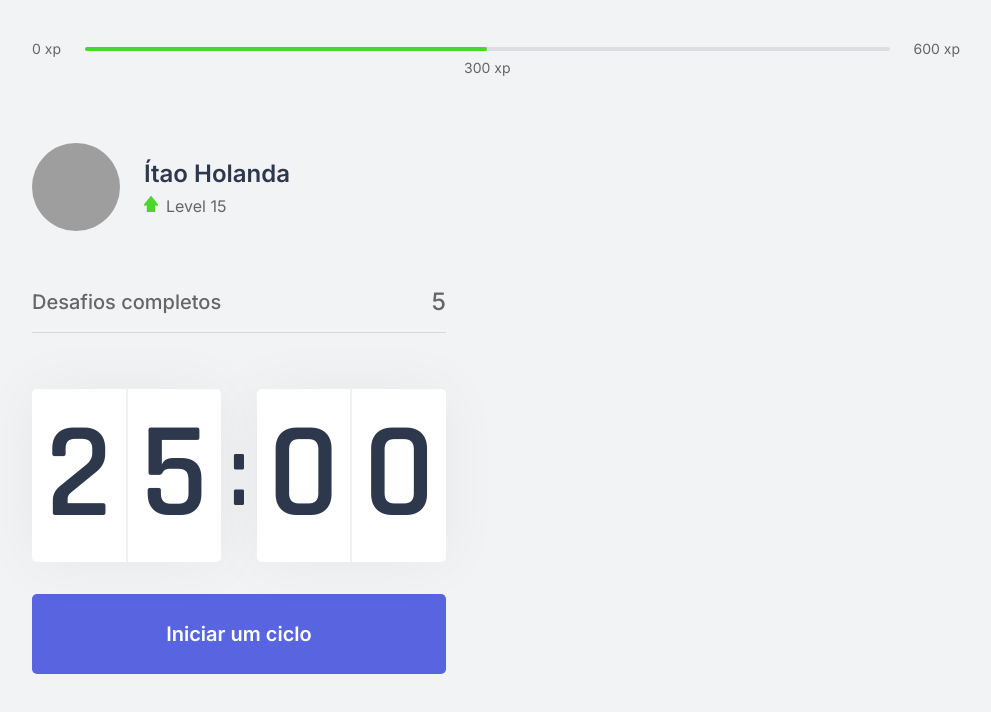
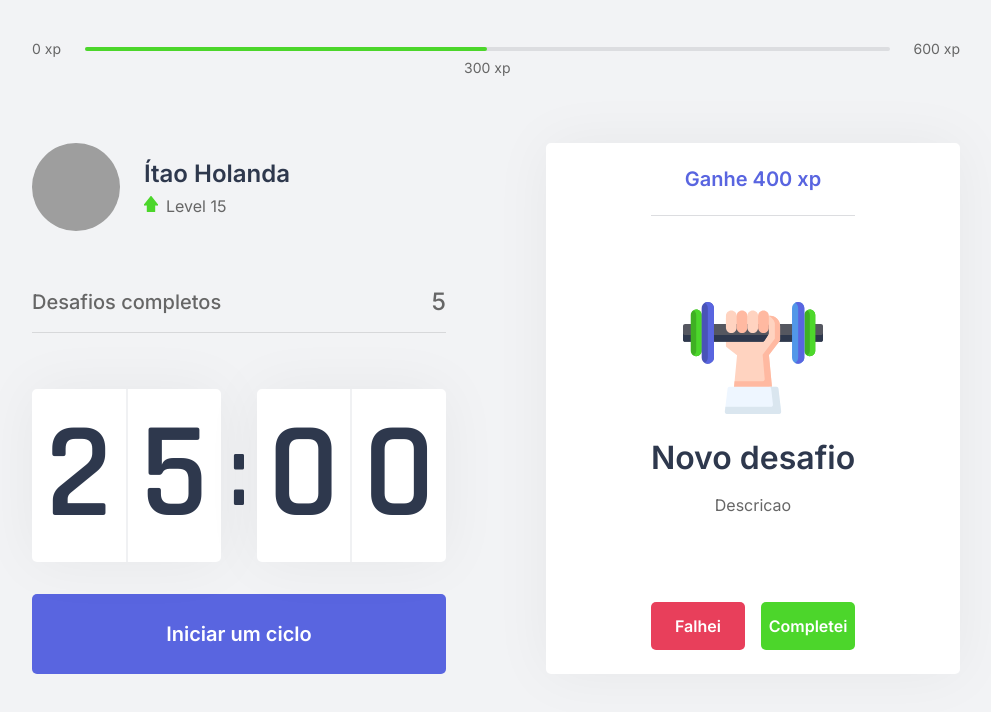
Before and after one commit to italoholanda/NextJS__move-it, a Next.js app: page / in a window 1280 px wide. Shown: the top 712 px of the page, without its empty margins (144-1135 px from the left). Built offline with nearby package versions, Linux system fonts and the light colour scheme; grey boxes are pictures that could not be loaded.

Commit message:
initial challengesContext strucure

```diff
--- /dev/null
+++ b/challenges.json
@@ -0,0 +1,62 @@
+[
+  {
+    "type": "body",
+    "description": "Estique um de seus braços com a palma da mão virada para frente e puxe os dedos para cima por 10 segundos por mão.",
+    "amount": 80
+  },
+  {
+    "type": "body",
+    "description": "Estique seu braço contra o peito e puxe-o utilizando o outro braço por 10 segundos por braço.",
+    "amount": 60
+  },
+  {
+    "type": "body",
+    "description": "Puxe seu pescoço com a ajuda da mão para a direita e para a esquerda, permanecendo na posição por alguns segundos.",
+    "amount": 70
+  },
+  {
+    "type": "body",
+    "description": "Com as duas mãos na parte de trás da cabeça, leve-a para baixo, alongando a parte de trás da região.",
+    "amount": 60
+  },
+  {
+    "type": "body",
+    "description": "Cruze as pernas e desça com as mãos esticadas em direção ao chão. Repita o movimento com a outra perna na frente.",
+    "amount": 100
+  },
+  {
+    "type": "body",
+    "description": "Sentado, abra as pernas e tente encostar as palmas das mãos no chão, repita 3 vezes por 5 segundos.",
+    "amount": 80
+  },
+  {
+    "type": "body",
+    "description": "Puxe o joelho de encontro ao peito e segure, troque de perna após 10 segundos.",
+    "amount": 50
+  },
+  {
+    "type": "body",
+    "description": "Sentado, cruze uma perna e incline seu tronco à frente, troque de perna após 10 segundos.",
+    "amount": 80
+  },
+  {
+    "type": "eye",
+    "description": "Sentado, feche os olhos e cubra-os com as palmas da mão durante 2 minutos, depois abra normalmente.",
+    "amount": 90
+  },
+  {
+    "type": "eye",
+    "description": "Em algum ambiente aberto, olhe o mais longe que puder em quatro direções por 3s, mexa apenas os olhos. Repita 3 vezes.",
+    "amount": 140
+  },
+  {
+    "type": "eye",
+    "description": "Usando os polegares, massage a área abaixo das sobrancelhas em movimentos circulares por 15 segundos.",
+    "amount": 70
+  },
+  {
+    "type": "body",
+    "description": "Em pé, gire a cintura o máximo que puder para a esquerda, segure por cinco segundos. Repita para a direita.",
+    "amount": 90
+  }
+]
--- /dev/null
+++ b/components/ChallengeBox.tsx
@@ -0,0 +1,41 @@
+import styles from "../styles/components/ChallengeBox.module.css";
+
+export function ChallengeBox() {
+  const hasActiveChallenge = true;
+
+  return (
+    <div className={styles.challengeContainer}>
+      {hasActiveChallenge ? (
+        <div className={styles.challengeActive}>
+          <header>Ganhe 400 xp</header>
+
+          <main>
+            <img src="/icons/body.svg" />
+            <strong>Novo desafio</strong>
+            <p>Descricao</p>
+          </main>
+
+          <footer>
+            <button type="button" className={styles.challengeFailedButton}>
+              Falhei
+            </button>
+            <button type="button" className={styles.challengeSucceededButton}>
+              Completei
+            </button>
+          </footer>
+        </div>
+
+      ) : (
+
+		<div className={styles.challengeNotActive}>
+          <strong>Finalize um ciclo para receber um desafio</strong>
+          <p>
+            <img src="icons/level-up.svg" alt="Level up" />
+            Avance de level completando os desafios.
+          </p>
+        </div>
+
+      )}
+    </div>
+  );
+}
--- a/components/Countdown.tsx
+++ b/components/Countdown.tsx
@@ -1,5 +1,6 @@
 import cx from "classnames";
 import React from "react";
+import { ChallengesContext } from "../contexts/ChallengesContext";
 import styles from "../styles/components/Countdown.module.css";
 
 export function Countdown() {
@@ -11,13 +12,15 @@
   const [secondLeft, secondRight] = String(seconds).padStart(2, "0").split("");
   const [hasFinished, setHasFinished] = React.useState(false);
   const [isActive, setIsActive] = React.useState(false);
+  const { startNewChallenge } = React.useContext(ChallengesContext);
 
   React.useEffect(() => {
     if (isActive && time > 0) {
       countdownTimeout = setTimeout(() => {
         setTime(time - 1);
-      }, 1000);
+      }, 0.1);
     } else if (isActive && time === 0) {
+	  startNewChallenge();
       setHasFinished(true);
       setIsActive(false);
     }
--- /dev/null
+++ b/contexts/ChallengesContext.tsx
@@ -0,0 +1,46 @@
+import React, { ReactNode } from "react";
+import challenges from '../challenges.json';
+
+interface ChallengesProviderProps {
+  children: ReactNode;
+}
+
+interface ChallengesContextData {
+  level: number;
+  currentExperience: number;
+  challengesCompleted: number;
+  levelUp: () => void;
+  startNewChallenge: () => void;
+}
+
+export const ChallengesContext = React.createContext(
+  {} as ChallengesContextData
+);
+
+function startNewChallenge() {
+	console.log("Passei por aqui");
+}
+
+export function ChallengesProvider({ children }: ChallengesProviderProps) {
+	const [level, setLevel] = React.useState(1);
+	const [currentExperience, setCurrentExperience] = React.useState(0);
+	const [challengesCompleted, setChallengesCompleted] = React.useState(0);
+
+	function levelUp() {
+	  setLevel(level + 1);
+	}
+
+  return (
+    <ChallengesContext.Provider
+      value={{
+        level,
+        currentExperience,
+        challengesCompleted,
+        levelUp,
+        startNewChallenge,
+      }}
+    >
+      {children}
+    </ChallengesContext.Provider>
+  );
+}
--- a/pages/_app.tsx
+++ b/pages/_app.tsx
@@ -1,4 +1,4 @@
-import '../styles/globals.css'
+import '../styles/globals.css';
 
 function MyApp({ Component, pageProps }) {
   return <Component {...pageProps} />
--- a/pages/index.tsx
+++ b/pages/index.tsx
@@ -4,9 +4,18 @@
 import { Countdown } from "../components/Countdown";
 import { Profile } from "../components/Profile";
 import Head from "next/head";
+import { ChallengeBox } from "../components/ChallengeBox";
+import { ChallengesProvider } from "../contexts/ChallengesContext";
+
+interface HomeProps {
+  level: number;
+  currentExperience: number;
+  challengesCompleted: number;
+}
 
 export default function Home() {
   return (
+    <ChallengesProvider>
       <div className={styles.container}>
         <Head>
           <title>MOVE IT! | Workout Game</title>
@@ -18,7 +27,9 @@
             <CompletedChallenges />
             <Countdown />
           </div>
+          <ChallengeBox />
         </section>
       </div>
+    </ChallengesProvider>
   );
 }
--- /dev/null
+++ b/styles/components/ChallengeBox.module.css
@@ -0,0 +1,111 @@
+.challengeContainer {
+  height: 100%;
+
+  background: var(--white);
+  border-radius: 5px;
+  box-shadow: 0 0 60px rgba(0, 0, 0, 0.05);
+  padding: 1.5rem 2rem;
+
+  display: flex;
+  flex-direction: column;
+  align-items: center;
+  justify-content: center;
+
+  text-align: center;
+}
+
+.challengeNotActive {
+  display: flex;
+  flex-direction: column;
+  align-items: center;
+}
+
+.challengeNotActive strong {
+  font-size: 1.5rem;
+  font-weight: 500;
+  line-height: 1.4;
+}
+
+.challengeNotActive p {
+  display: flex;
+  flex-direction: column;
+  align-items: center;
+  line-height: 1.4;
+  max-width: 70%;
+  margin-top: 3rem;
+}
+
+.challengeActive {
+  height: 100%;
+
+  display: flex;
+  flex-direction: column;
+}
+
+.challengeActive header {
+  color: var(--blue);
+  font-weight: 600;
+  font-size: 1.25rem;
+  padding: 0 2rem 1.5rem;
+  border-bottom: 1px solid var(--gray-line);
+}
+
+.challengeActive main {
+  flex: 1;
+
+  display: flex;
+  flex-direction: column;
+  align-items: center;
+  justify-content: center;
+}
+
+.challengeActive main strong {
+  font-weight: 600;
+  font-size: 2rem;
+  color: var(--title);
+  margin: 1.5rem 0 1rem;
+}
+
+.challengeActive main p {
+  line-height: 1.5;
+}
+
+.challengeActive footer {
+  display: grid;
+  grid-template-columns: 1fr 1fr;
+  gap: 1rem;
+}
+
+.challengeActive footer button {
+  height: 3rem;
+
+  display: flex;
+  align-items: center;
+  justify-content: center;
+
+  border: 0;
+  border-radius: 5px;
+
+  color: var(--white);
+
+  font-size: 1rem;
+  font-weight: 600;
+
+  transition: filter 0.2s;
+}
+
+.challengeActive footer button:hover {
+  filter: brightness(0.9);
+}
+
+.challengeActive footer button.challengeSucceededButton {
+  background: var(--green);
+}
+
+.challengeActive footer button.challengeFailedButton {
+  background: var(--red);
+}
+
+.challengeContainer p img {
+  margin-bottom: 1rem;
+}
```
Also changed, not shown: styles/components/ExperienceBar.module.css (line endings or trailing spaces). Lines whose indentation alone changed are shown as unchanged.
